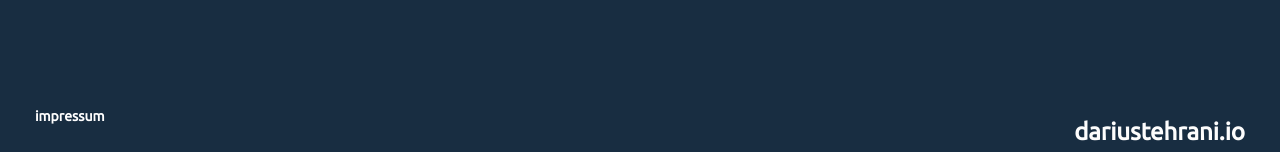
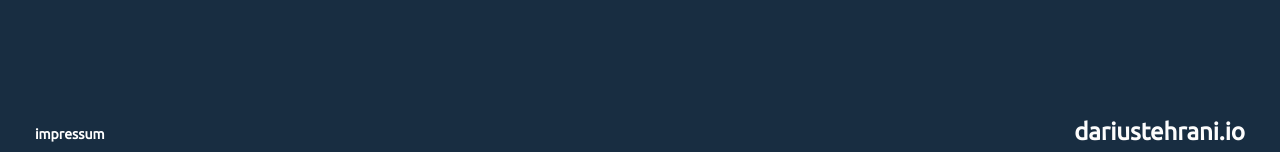
Before and after one commit to datadarius/darius.github.io, a Jekyll site: the page built from index.md, in a window 1280 px wide. Shown: the part 745-897 px from the top of the page. Built offline with Jekyll 4.4.1, drawn with Linux system fonts in a browser that asks for light colours; nearby versions of some CDN libraries.

Commit message:
footer padding fix

```diff
--- a/assets/main.scss
+++ b/assets/main.scss
@@ -76,6 +76,9 @@
   .container-fluid{
     padding: 0 35px;
   }
+  h5{
+    padding-top: 18px;
+  }
 }
 
 
```
